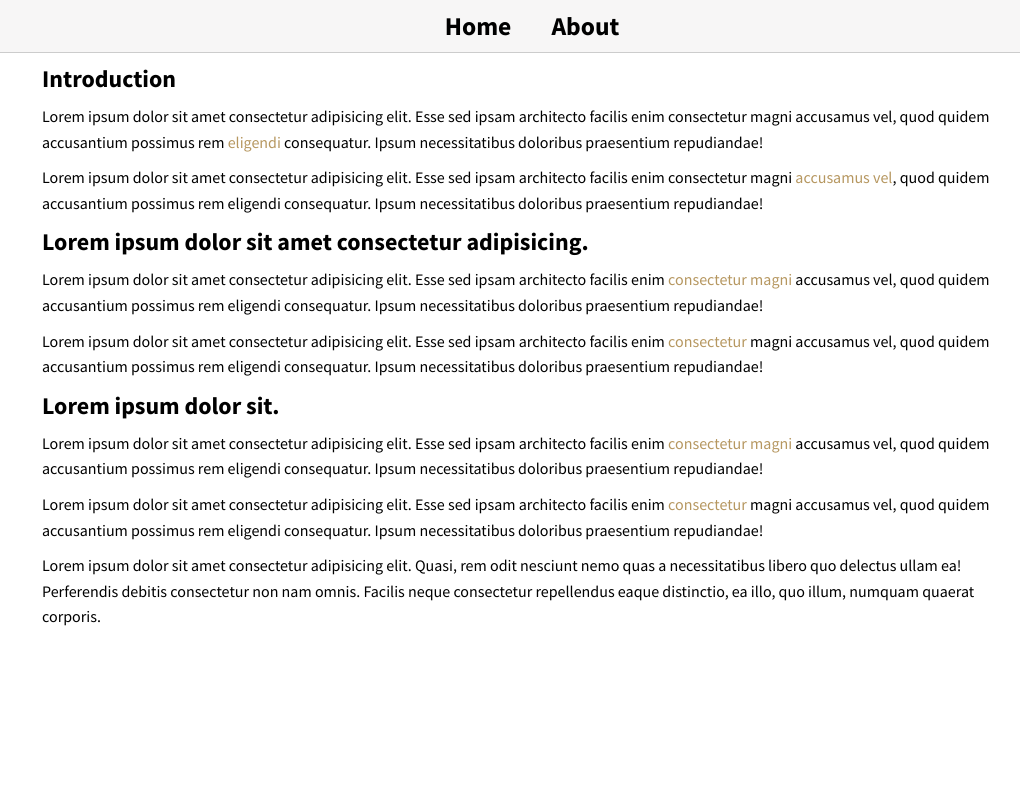
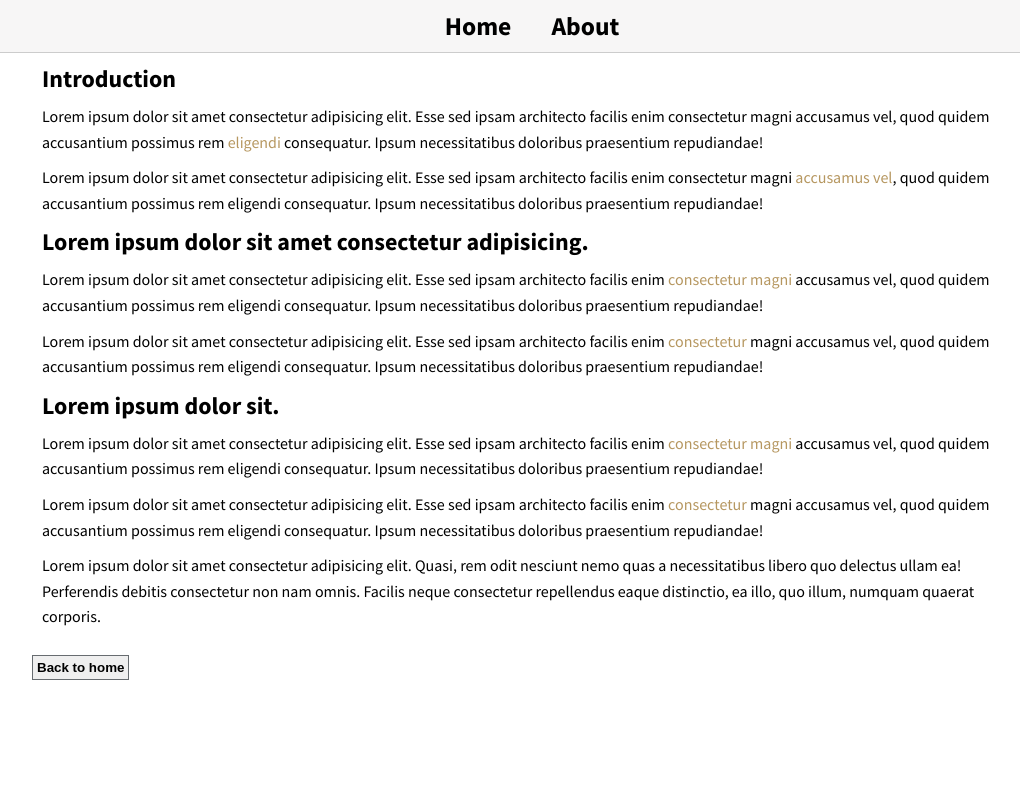
Before and after one commit to Jeevaf22/laptop, a React (Create React App) app: page /about in a window 1280 px wide. Shown: the top 800 px of the page, without its empty margins (108-1128 px from the left). Built offline with nearby package versions, Linux system fonts and the light colour scheme.

Commit message:
refactored existing component

```diff
--- a/src/About.js
+++ b/src/About.js
@@ -1,4 +1,7 @@
+import { useNavigate } from "react-router-dom";
+
 const About = () => {
+  const navigate = useNavigate();
   return (
     <div className="about">
       <h2>Introduction</h2>
@@ -47,6 +50,12 @@ const About = () => {
         repellendus eaque distinctio, ea illo, quo illum, numquam quaerat
         corporis.
       </p>
+      {/* Back to home button */}
+      <div>
+        <button className="btn-back" onClick={() => navigate("/")}>
+          Back to home
+        </button>
+      </div>
     </div>
   );
 };
--- a/src/Product.js
+++ b/src/Product.js
@@ -5,11 +5,10 @@ const Product = () => {
   const { data: products, error } = useFetch(
     "https://fakestoreapi.com/products"
   );
-
   return (
     <div className="container">
       {error && <div className="err">{error}</div>}
-      {!error && <h1>Buy Laptops Online at Low Prices</h1>}
+      {!error && <h1>Shop E-Commerce Prodcuts at Low Prices</h1>}
       {products && <Container products={products} />}
     </div>
   );
```
